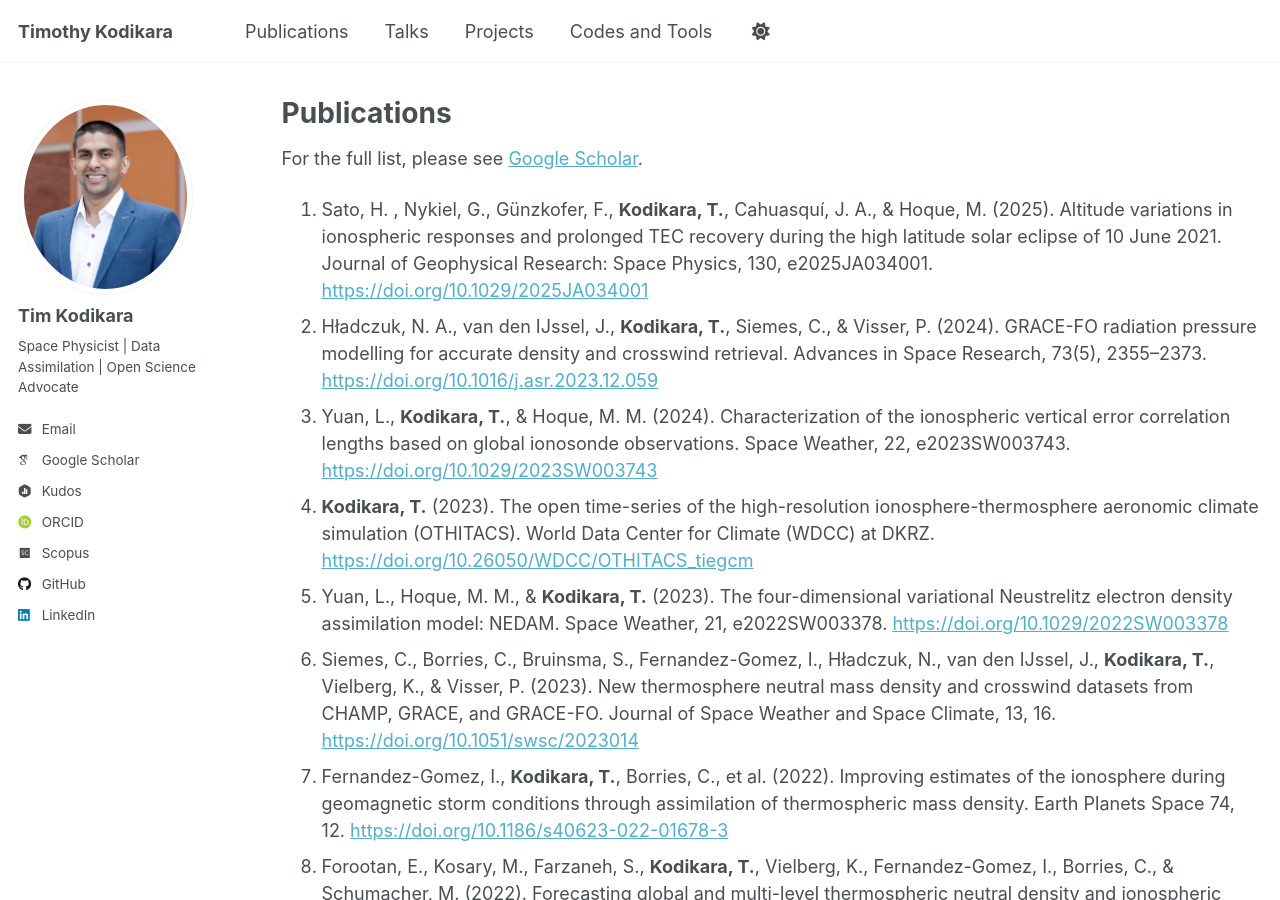
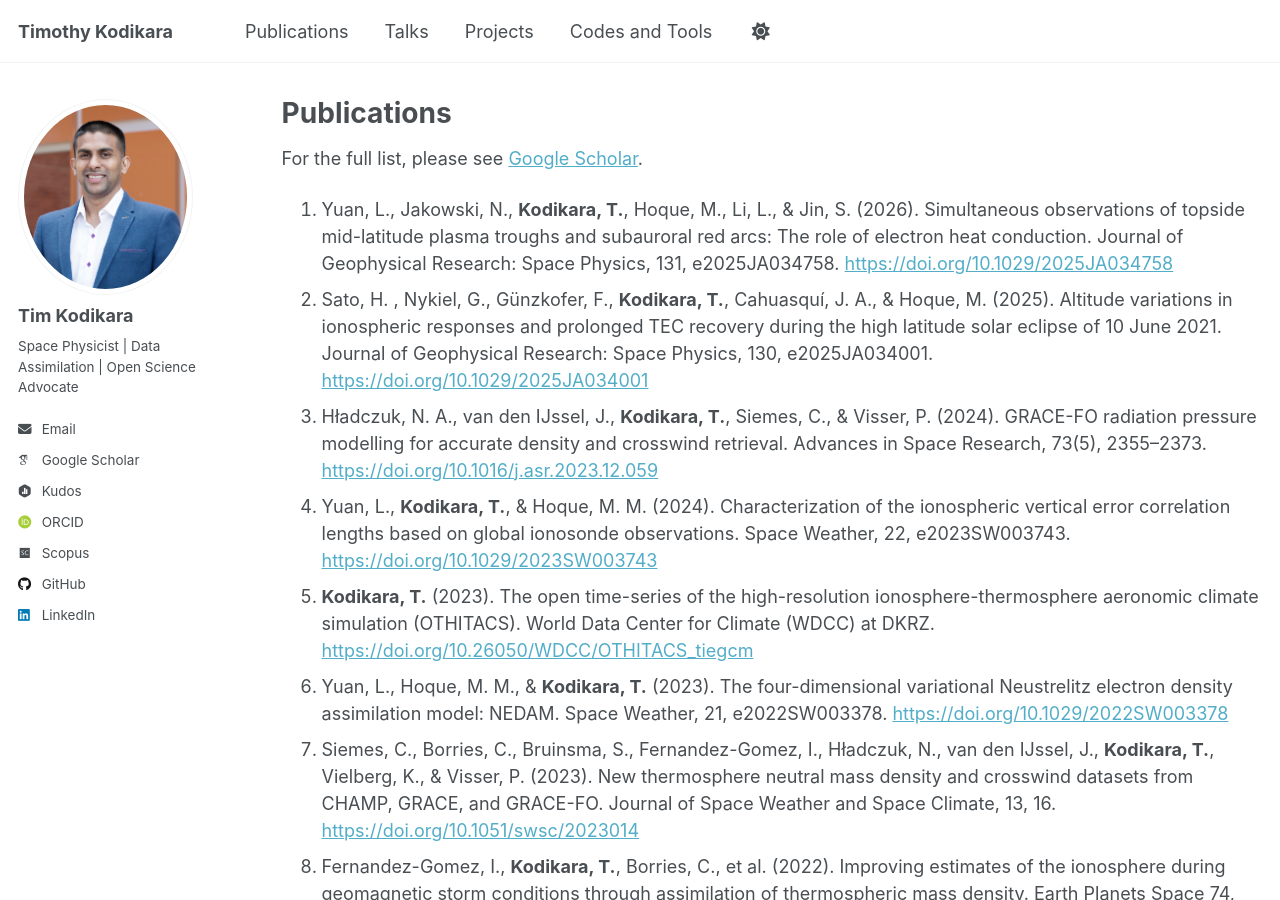
Before and after one commit to TimKod/timkod.github.io, a Jekyll site: the page built from _pages/publications.md, in a window 1280 px wide and 900 px high. Built offline with Jekyll 4.4.1, drawn with Linux system fonts in a browser that asks for light colours; some web fonts are replaced; a script that is not in the unit is left out.

Commit message:
Add new publication

```diff
--- a/_pages/publications.md
+++ b/_pages/publications.md
@@ -7,6 +7,7 @@ author_profile: true
 
 For the full list, please see [Google Scholar](https://scholar.google.com/citations?user=dOasZEUAAAAJ&hl=en).
 
+1. Yuan, L., Jakowski, N., **Kodikara, T.**, Hoque, M., Li, L., & Jin, S. (2026). Simultaneous observations of topside mid-latitude plasma troughs and subauroral red arcs: The role of electron heat conduction. Journal of Geophysical Research: Space Physics, 131, e2025JA034758. [https://doi.org/10.1029/2025JA034758](https://doi.org/10.1029/2025JA034758)
 1. Sato, H. , Nykiel, G., Günzkofer, F., **Kodikara, T.**, Cahuasquí, J. A., & Hoque, M. (2025). Altitude variations in ionospheric responses and prolonged TEC recovery during the high latitude solar eclipse of 10 June 2021. Journal of Geophysical Research: Space Physics, 130, e2025JA034001. [https://doi.org/10.1029/2025JA034001](https://doi.org/10.1029/2025JA034001)
 1. Hładczuk, N. A., van den IJssel, J., **Kodikara, T.**, Siemes, C., & Visser, P. (2024). GRACE-FO radiation pressure modelling for accurate density and crosswind retrieval. Advances in Space Research, 73(5), 2355–2373. [https://doi.org/10.1016/j.asr.2023.12.059](https://doi.org/10.1016/j.asr.2023.12.059)
 1. Yuan, L., **Kodikara, T.**, & Hoque, M. M. (2024). Characterization of the ionospheric vertical error correlation lengths based on global ionosonde observations. Space Weather, 22, e2023SW003743. [https://doi.org/10.1029/2023SW003743](https://doi.org/10.1029/2023SW003743)
```
